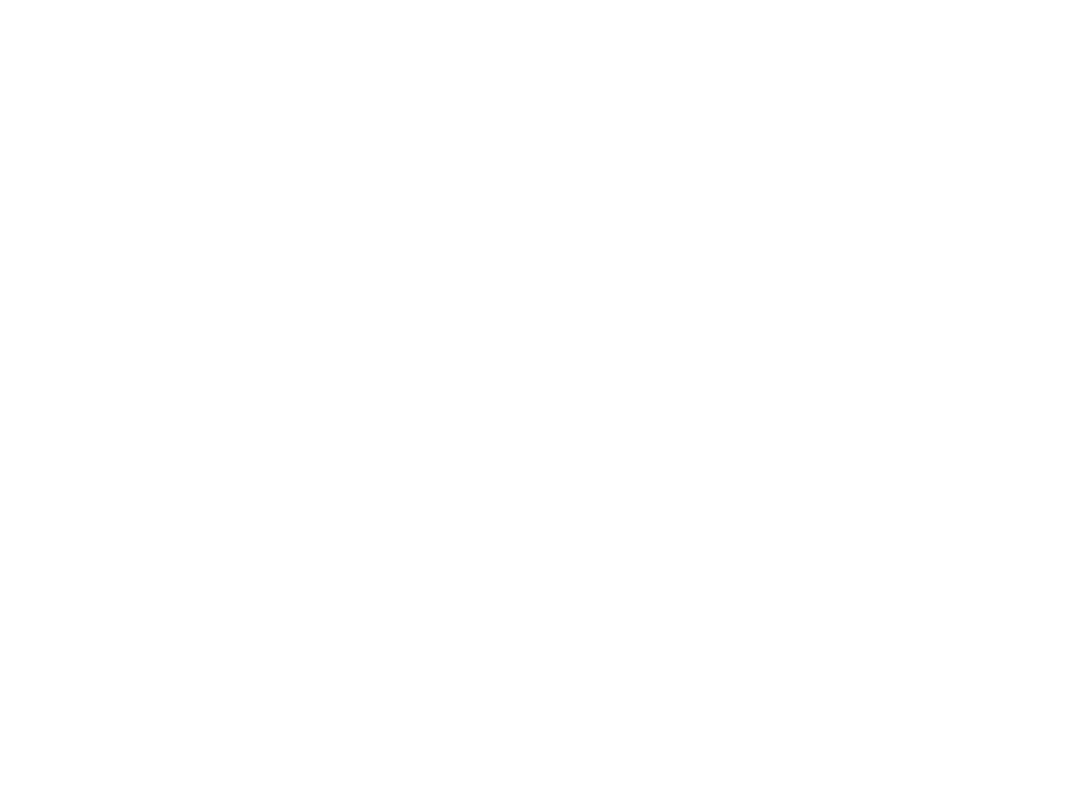
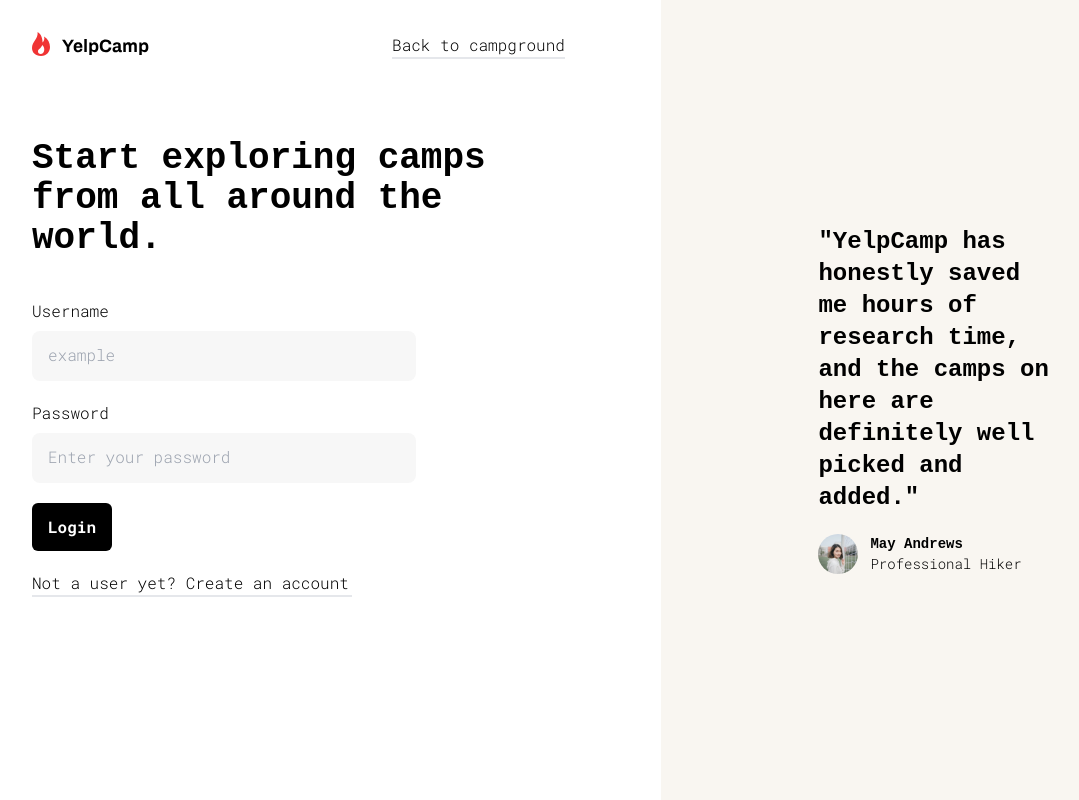
Before and after one commit to Mateusz-Zygadlo/yelp-camp, a React (Create React App) app: page /login in a window 1280 px wide. Before the commit this address had no page. Shown: the whole page, without its empty margins (64-1143 px from the left). Built offline with nearby package versions, Linux system fonts and the light colour scheme; a web font is replaced by a local one.

Commit message:
Create SignIn page

```diff
--- a/src/App.tsx
+++ b/src/App.tsx
@@ -10,7 +10,8 @@
   Home,
   Detail,
   AddCampground,
-  AddComment
+  AddComment,
+  SignIn,
 } from './pages'
 import {
   Navbar,
@@ -24,6 +25,7 @@
     <BrowserRouter>
       <Routes>
         <Route path='/welcome' element={<Welcome />} />
+        <Route path='/login' element={<SignIn />} />
         <Route element={<MainLayout />}>
           <Route path='/' element={<Home />} />
           <Route path='/detail' element={<Detail />} />
--- a/src/assets/index.ts
+++ b/src/assets/index.ts
@@ -15,6 +15,7 @@
 import LatikRiverside from './Latik Riverside.jpg'
 import BuloySprings from './Buloy Springs.jpg'
 import Map from './Map.png'
+import UserTestimonial from './User Testimonial.svg'
 
 export const Images = {
   Logo,
@@ -34,4 +35,5 @@
   LatikRiverside,
   BuloySprings,
   Map,
+  UserTestimonial,
 }
--- /dev/null
+++ b/src/pages/SignIn.tsx
@@ -0,0 +1,110 @@
+import React, {
+  useEffect,
+} from 'react'
+import {
+  useWindowSize,
+  useMeasure,
+  useForm,
+} from '../hooks'
+import {
+  Images
+} from '../assets'
+import { Link } from 'react-router-dom'
+
+export const SignIn: React.FC = () => {
+  const [rect, myRef]: any = useMeasure()
+  const { width, setWidth } = useWindowSize()
+  const { values, handleChange } = useForm({
+    username: '',
+    password: '',
+  })
+
+  const onSubmit = (e: React.ChangeEvent<HTMLFormElement>) => {
+    e.preventDefault()
+
+    console.log(true)
+  }
+
+  useEffect(() => {
+    if(rect) setWidth(rect.width)
+  }, [rect])
+
+  return(
+    <div
+      className="w-screen h-full lg:flex overflow-x-hidden"
+      ref={myRef}
+    >
+      <div className="px-10 md:px-16 lg:px-24 pt-8 flex flex-col justify-start lg:w-[60rem] h-screen">
+        <div className="flex justify-between items-center">
+          <img
+            src={Images.Logo}
+            alt='Logo'
+          />
+          <p className="border-b-2 hover:border-red-300 cursor-pointer transition-colors duration-500">Back to campground</p>
+        </div>
+        <div className="mt-20">
+          <h1 className="text-4xl mb-5">Start exploring  camps from all around the world.</h1>
+          <form onSubmit={onSubmit}>
+            <div className="flex flex-col">
+              <label
+                htmlFor="username"
+                className="mt-5 mb-2"
+              >Username</label>
+              <input
+                id="username"
+                type="text"
+                name="username"
+                placeholder="example"
+                className="inputStyle w-96"
+                value={values.username}
+                onChange={handleChange}
+                required
+              />
+            </div>
+            <div className="flex flex-col">
+              <label
+                htmlFor="password"
+                className="mt-5 mb-2"
+              >Password</label>
+              <input
+                id="password"
+                type="password"
+                name="password"
+                placeholder="Enter your password"
+                className="inputStyle w-96"
+                value={values.password}
+                onChange={handleChange}
+                required
+              />
+            </div>
+            <div className="mt-5">
+              <input
+                className="bg-black text-white rounded-md font-bold px-4 py-3"
+                value="Login"
+                type="submit"
+              />
+            </div>
+          </form>
+          <Link to="/register">
+            <p className="border-b-2 mt-5 w-80 hover:border-red-300 cursor-pointer transition-colors duration-500">Not a user yet? Create an account</p>
+          </Link>
+        </div>
+      </div>
+      <div className="lg:w-[50rem] lg:h-screen flex justify-center items-center bg-main lg:justify-end w-screen">
+        <div className="w-full px-6 sm:px-10 lg:w-[20rem] mx-auto py-5">
+          <h1 className="text-2xl">"YelpCamp has honestly saved me hours of research time, and the camps on here are definitely well picked and added."</h1>
+          <div className="mt-5 flex">
+            <img
+              src={Images.UserTestimonial}
+              alt="User Testimonial"
+            />
+            <div className="ml-3">
+              <h1 className="text-sm">May Andrews</h1>
+              <p className="text-sm">Professional Hiker</p>
+            </div>
+          </div>
+        </div>
+      </div>
+    </div>
+  )
+}
--- a/src/pages/index.ts
+++ b/src/pages/index.ts
@@ -3,3 +3,4 @@
 export { Detail } from './Detail'
 export { AddCampground } from './AddCampground'
 export { AddComment } from './AddComment'
+export { SignIn } from './SignIn'
```
